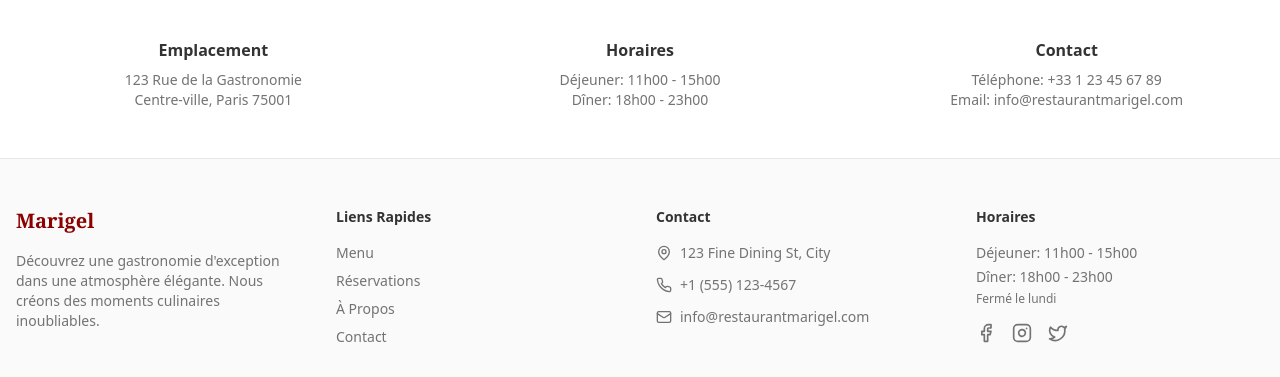
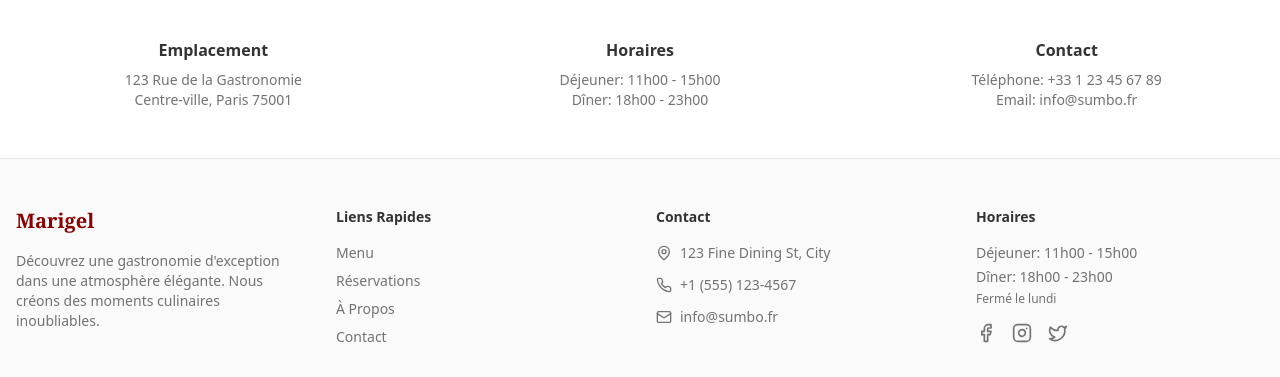
Before and after one commit to StringerBell69/restaurantMarigel, a Next.js app: page / in a window 1280 px wide. Shown: the part 1869-2246 px from the top of the page. Built offline with nearby package versions, Linux system fonts and the light colour scheme; a web font is replaced by a local one.

Commit message:
change email domain

```diff
--- a/app/(public)/contact/page.tsx
+++ b/app/(public)/contact/page.tsx
@@ -75,9 +75,9 @@ export default function ContactPage() {
               </div>
               <h3 className="mb-2 font-semibold">Email</h3>
               <p className="text-sm text-muted-foreground">
-                info@restaurantmarigel.com<br />
-                reservations@restaurantmarigel.com<br />
-                chef@restaurantmarigel.com
+                info@sumbo.fr<br />
+                reservations@sumbo.fr<br />
+                chef@sumbo.fr
               </p>
             </CardContent>
           </Card>
--- a/app/(public)/page.tsx
+++ b/app/(public)/page.tsx
@@ -158,7 +158,7 @@ export default function HomePage() {
               <h3 className="mb-2 font-semibold">Contact</h3>
               <p className="text-sm text-muted-foreground">
                 Téléphone: +33 1 23 45 67 89<br />
-                Email: info@restaurantmarigel.com
+                Email: info@sumbo.fr
               </p>
             </div>
           </div>
--- a/app/(public)/reservation/success/page.tsx
+++ b/app/(public)/reservation/success/page.tsx
@@ -141,7 +141,7 @@ function SuccessPageContent() {
             </p>
             <p className="flex items-center gap-2">
               <Mail className="h-4 w-4 text-restaurant-burgundy" />
-              <span>Email: reservations@restaurantmarigel.com</span>
+              <span>Email: reservations@sumbo.fr</span>
             </p>
             <p className="mt-4 text-xs text-muted-foreground">
               Notre équipe est disponible du lundi au samedi, de 10h à 22h pour répondre à toutes vos questions.
--- a/app/login/page.tsx
+++ b/app/login/page.tsx
@@ -93,7 +93,7 @@ export default function LoginPage() {
               <Input
                 id="email"
                 type="email"
-                placeholder="admin@restaurantmarigel.com"
+                placeholder="admin@sumbo.fr"
                 value={email}
                 onChange={(e) => setEmail(e.target.value)}
                 required
--- a/components/public/footer.tsx
+++ b/components/public/footer.tsx
@@ -60,7 +60,7 @@ export function Footer() {
               </li>
               <li className="flex items-center gap-2">
                 <Mail className="h-4 w-4" />
-                info@restaurantmarigel.com
+                info@sumbo.fr
               </li>
             </ul>
           </div>
--- a/lib/email.ts
+++ b/lib/email.ts
@@ -17,7 +17,7 @@ export async function sendOTPEmail({
 }: SendOTPEmailParams) {
   try {
     const { data, error } = await resend.emails.send({
-      from: 'Restaurant Marigel <noreply@restaurantmarigel.com>',
+      from: 'Restaurant Marigel <noreply@sumbo.fr>',
       to: email,
       subject: 'Votre code de vérification - Restaurant Marigel',
       html: `
```
Also changed, not shown: 3 other files (tests, documents, lock files or other folders).
